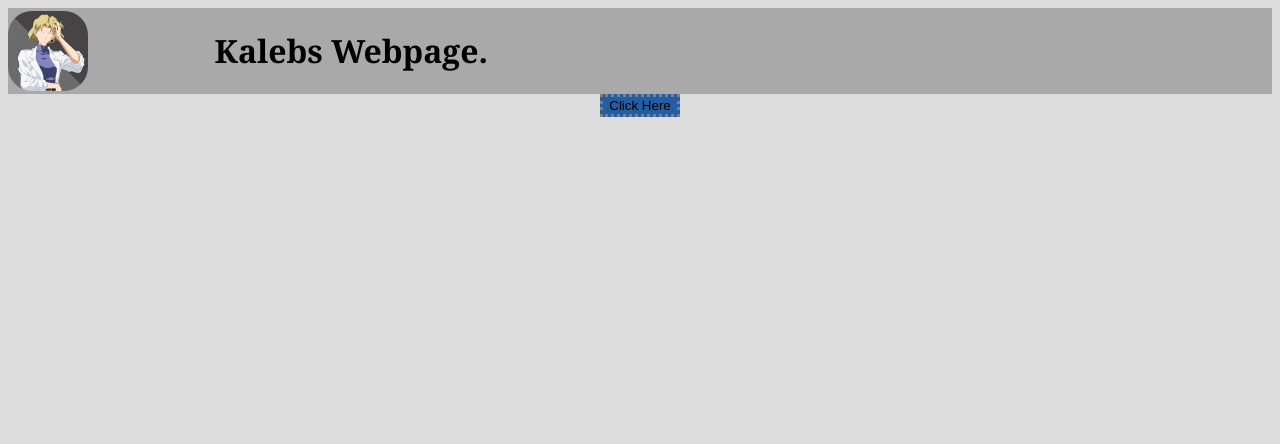
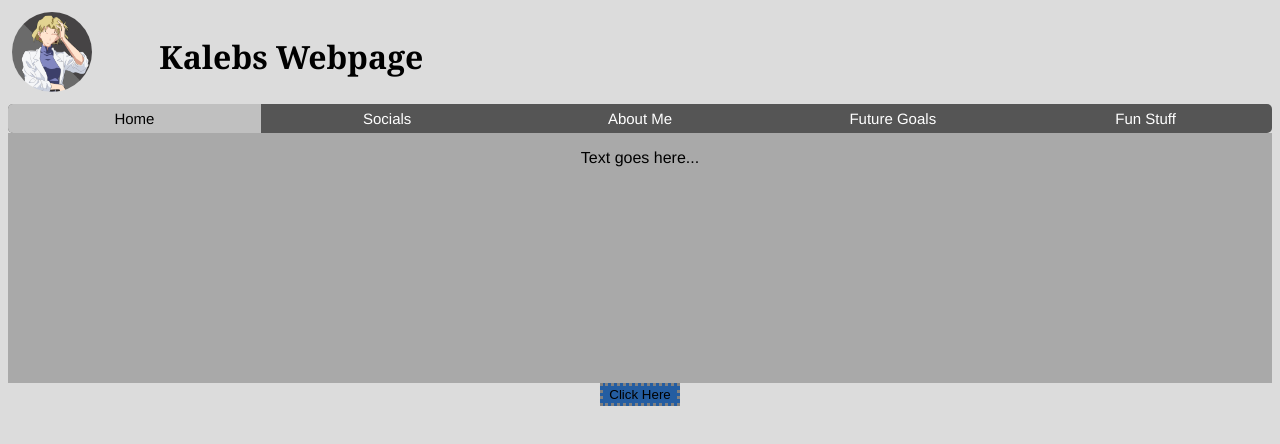
Before and after one commit to belak98/my-webpage, a plain HTML site: page index.html in a window 1280 px wide. Drawn offline with Linux system fonts and the light colour scheme.

Commit message:
changed some more
see v1.3 changlog

```diff
--- a/index.html
+++ b/index.html
@@ -11,18 +11,27 @@
   <body>
     <div class="title-card">
       <img id="site-img" src="ritsuko.jpeg" alt="picture of a lady." />
-      <h1 id="site-title">Kalebs Webpage.</h1>
+      <h1 id="site-title">Kalebs Webpage</h1>
     </div>
 
-    <div class="menu-bar">
+    <div class="menubar">
       <!-- make the links to relevant pages ie, linkedin/socials as
       well as future links to other pages on the site. -->
+      <a class="active" href="#">Home</a>
+      <a href="#">Socials</a>
+      <a href="#">About Me</a>
+      <a href="#">Future Goals</a>
+      <a href="#">Fun Stuff</a>
     </div>
-<div class="button-secret">
-    <button onClick="JavaScript:testAlert()" id="test-button">
-      Click Here
-    </button>
-</div>
+    <div class="body-container">
+      <p>Text goes here...</p>
+    </div>
+
+    <div class="button-secret">
+      <button onClick="JavaScript:testAlert()" id="test-button">
+        Click Here
+      </button>
+    </div>
     <script src="index.js"></script>
   </body>
 </html>
--- a/style.css
+++ b/style.css
@@ -1,30 +1,57 @@
-body{
+html {
+    margin: 0;
+    padding: 0;
+}
+
+body {
     background-color: #DCDCDC;
     font-family: "Helvetica";
 }
 
 .title-card {
-    background-color: darkgrey;
     display: flex;
     justify-content: flex-start;
     align-items: center;
 }
 
 #site-img {
-    border-radius: 30%;
+    border-radius: 50%;
     height: 80px;
     width: 80px;
+    margin: 4px 4px 12px 4px;
     align-items: center;
 }
 
 #site-title {
     font-family: Georgia, sans serif;
-    margin-left: 10%;
+    margin-left: 5%;
 }
 
-#menu-bar {
+.menubar {
     display: flex;
-    background-color: darkgrey;
+    background-color: #555;
+    overflow: auto;
+    border: none;
+    border-radius: 5px;
+
+}
+
+.menubar a {
+    padding: 6px;
+    color: white;
+    text-decoration: none;
+    font-size: 15px;
+    width: 20%;
+    text-align: center;
+}
+
+.menubar a:hover {
+    background-color: #000;
+}
+
+.menubar a.active {
+    background-color: #C0C0C0;
+    color: black;
 }
 
 .button-secret {
@@ -32,9 +59,14 @@ body{
     justify-content: center;
 }
 
-#test-button{
+.body-container {
+    display: flex;
+    justify-content: space-around;
+    background-color: darkgrey;
+    height: 250px;
+}
+
+#test-button {
     background-color: #245DA1;
     border: dotted grey
 }
-
-/*  */
```
